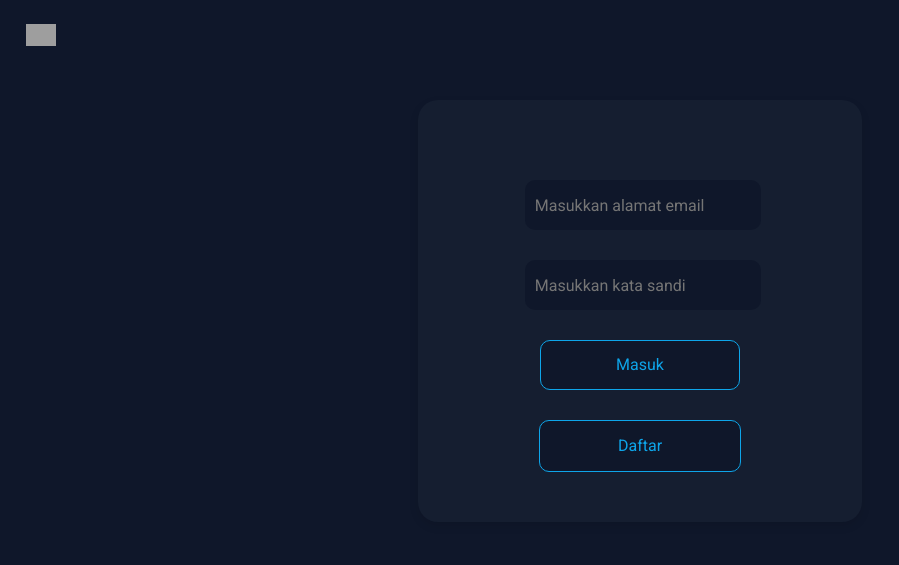
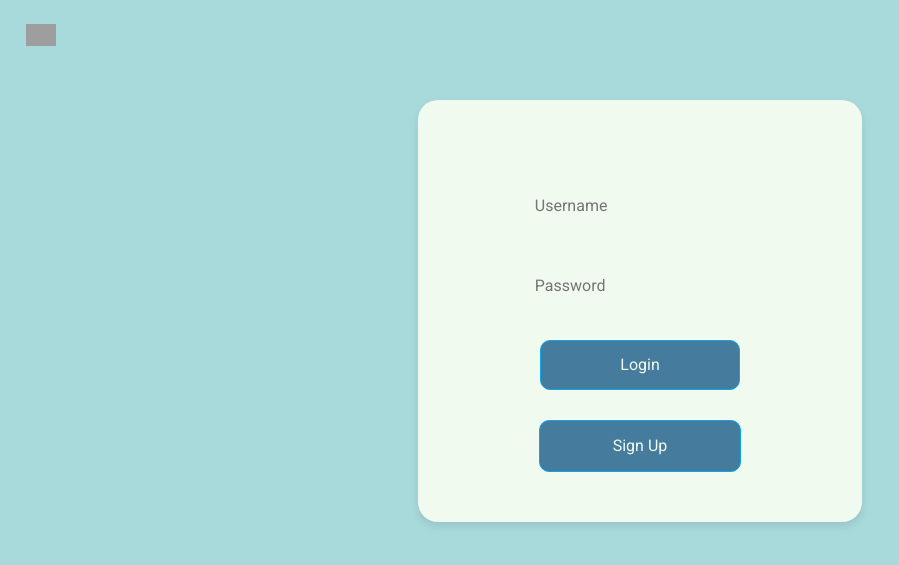
Before and after one commit to selvy35/maritime-english, a Flask app: page / in a window 1280 px wide. Shown: the top 565 px of the page, without its empty margins (0-899 px from the left). Run offline with Flask 3, Linux system fonts and the light colour scheme; grey boxes are pictures that could not be loaded.

Commit message:
update css and html

```diff
--- a/main.py
+++ b/main.py
@@ -1,26 +1,41 @@
-from flask import Flask, render_template, request
+from flask import Flask, render_template, request, redirect
+from flask_sqlalchemy import SQLAlchemy
 
 app = Flask(__name__)
 
+
+# Menghubungkan SQLite
+app.config['SQLALCHEMY_DATABASE_URI'] = 'sqlite:///diary.db'
+app.config['SQLALCHEMY_TRACK_MODIFICATIONS'] = False
+# Membuat sebuah DB
+db = SQLAlchemy(app)
+
+class User(db.Model):
+    id = db.Column(db.Integer, primary_key=True, autoincrement=True)
+    login = db.Column(db.String(100), nullable=False)
+    password = db.Column(db.String(30), nullable=False)
+
+    def __repr__(self):
+        return f'<User {self.id}>'
+
+
 @app.route('/', methods=['GET','POST'])
 def login():
-        error = ''
-        if request.method == 'POST':
-            form_login = request.form['email']
-            form_password = request.form['password']
+    error = ''
+    if request.method == 'POST':
+        form_login = request.form['email']
+        form_password = request.form['password']
 
-            #Tugas #4. Menerapkan otorisasi
-            users_db = User.query.all()
-            for user in users_db:
-                if form_login == user.login and form_password == user.password:
-                    return redirect("/index")
-                else:
-                    error = "Login atau kata sandi tidak tepat"
-                    return render_template("login.html", error=error)
-
-
-        else:
-            return render_template('login.html')
+        #Tugas #4. Menerapkan otorisasi
+        users_db = User.query.all()
+        for user in users_db:
+            if form_login == user.login and form_password == user.password:
+                return redirect("/index")
+            else:
+                error = "Login atau kata sandi tidak tepat"
+                return render_template("login.html", error=error)
+    else:
+        return render_template('login.html')
 
 @app.route("/index")
 def index():
--- a/static/css/style.css
+++ b/static/css/style.css
@@ -22,7 +22,7 @@ body {
     font-family: 'Roboto', sans-serif;
     font-size: 16px;
     line-height: 20px;
-    background-color: #0F172A;
+    background-color: #a8dadc;
     color: #F8FAFC;
 }
 
@@ -168,11 +168,11 @@ ul {
 }
 
 .form__input {
-    background: #0F172A;
+    background: #f1faee;
     border-radius: 10px;
     padding: 10px;
     height: 30px;
-    color: #F8FAFC;
+    color: #e9c46a;
     font: inherit;
     border: none;
     width: 94%;
@@ -194,9 +194,9 @@ ul {
 
 .form__button {
     border: 1px solid rgba(14, 165, 233, 1);
-    background: #0F172A;
+    background: #457b9d;
     border-radius: 10px;
-    color: rgba(14, 165, 233, 1);
+    color: #f1faee;
     padding: 10px;
     font: inherit;
     width: 200px;
@@ -269,7 +269,7 @@ ul {
     gap: 30px;
     flex-direction: column;
     align-items: center;
-    background: rgba(30, 41, 59, 0.4);
+    background: #f1faee;
     border-radius: 20px;
     box-shadow: 0px 4px 10px rgba(0, 0, 0, 0.1);
 }
--- a/templates/login.html
+++ b/templates/login.html
@@ -18,15 +18,15 @@
             <p class="error">{{error}}</p>
 
             <label for="email">
-                <input class="form__input" type="email" name="email" id="email" placeholder="Masukkan alamat email" required>
+                <input class="form__input" type="email" name="email" id="email" placeholder="Username" required>
             </label>
 
             <label for="password">
-                <input class="form__input" type="password" name="password" id="password" placeholder="Masukkan kata sandi" required>
+                <input class="form__input" type="password" name="password" id="password" placeholder="Password" required>
             </label>
 
-            <button class="form__button">Masuk</button>
-            <a href="/reg" class="form__button reg__link">Daftar</a>
+            <button class="form__button">Login</button>
+            <a href="/reg" class="form__button reg__link">Sign Up</a>
         </form>
         {% endblock %}
       </main>
```
Also changed, not shown: create_db.py (+0 -14 lines).
